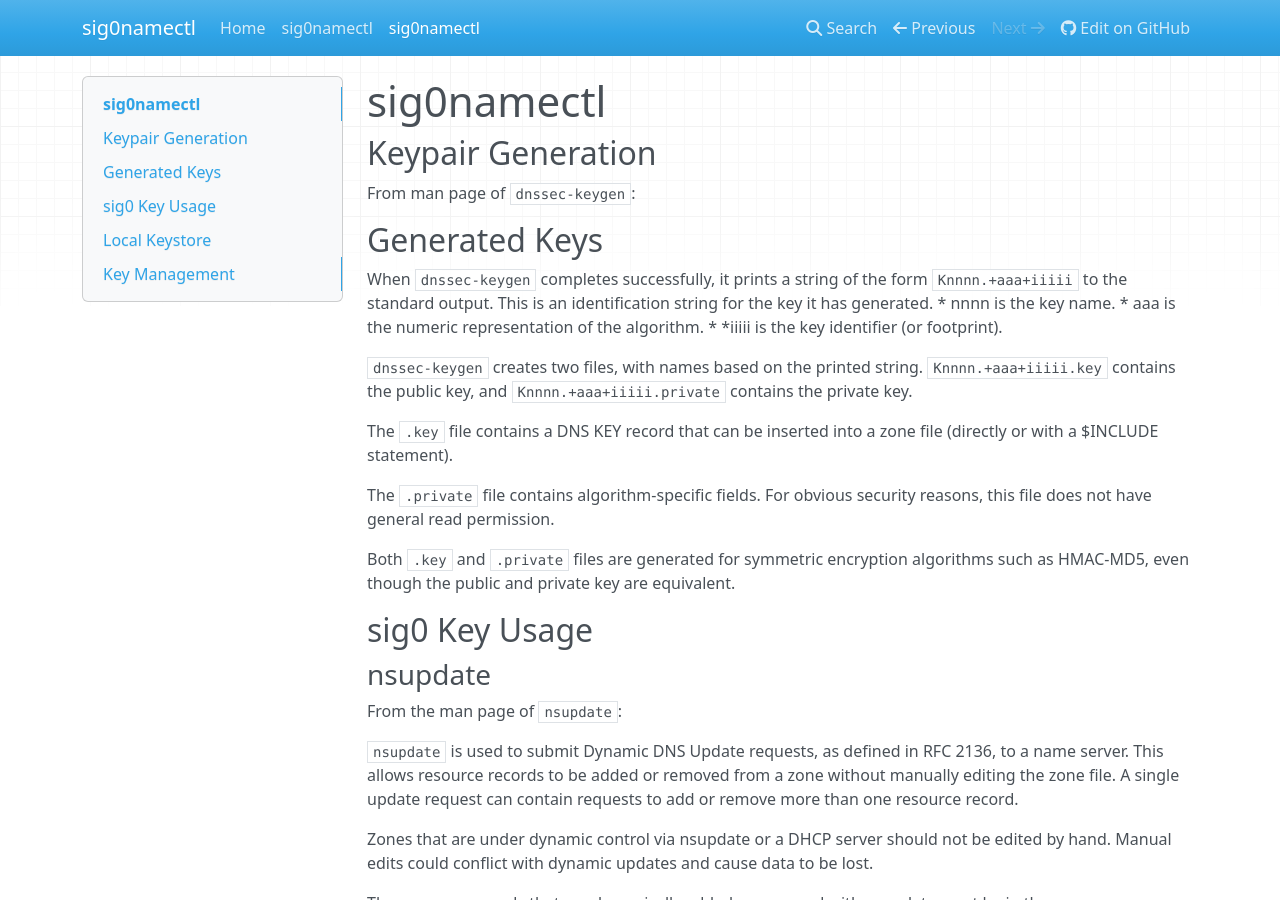
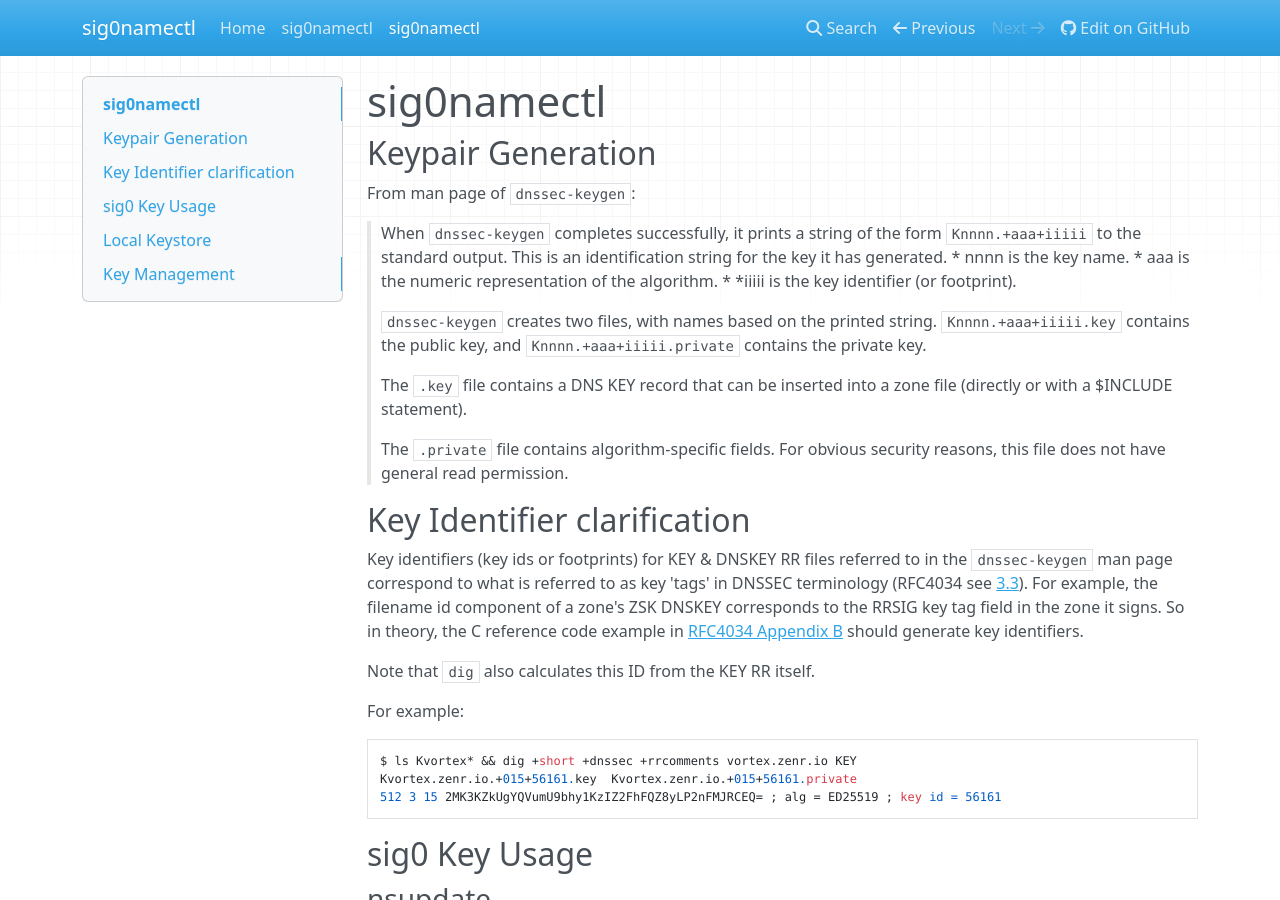
Before and after one commit to NetworkCommons/sig0namectl, an MkDocs documentation site: the page built from docs/sig0namectl Key Management.md, in a window 1280 px wide and 900 px high. Built offline with MkDocs 1.6.1, drawn with Linux system fonts in a browser that asks for light colours; nearby versions of some CDN libraries.

Commit message:
adds clarifications to key generation, ids, footprints, and tags

````diff
--- a/docs/sig0namectl Key Management.md
+++ b/docs/sig0namectl Key Management.md
@@ -4,20 +4,31 @@
 
 From man page of `dnssec-keygen`:
 
-## Generated Keys
+> When `dnssec-keygen` completes successfully, it prints a string of the form `Knnnn.+aaa+iiiii` to the standard output. This is an identification string for the key it has generated.
+> * nnnn is the key name.
+> * aaa is the numeric representation of the algorithm.
+> * *iiiii is the key identifier (or footprint).
+>
+> `dnssec-keygen` creates two files, with names based on the printed string. `Knnnn.+aaa+iiiii.key` contains the public key, and `Knnnn.+aaa+iiiii.private` contains the private key.
+>
+> The `.key` file contains a DNS KEY record that can be inserted into a zone file (directly or with a $INCLUDE statement).
+>
+> The `.private` file contains algorithm-specific fields. For obvious security reasons, this file does not have general read permission.
+>
 
-When `dnssec-keygen` completes successfully, it prints a string of the form `Knnnn.+aaa+iiiii` to the standard output. This is an identification string for the key it has generated.
-* nnnn is the key name.
-* aaa is the numeric representation of the algorithm.
-* *iiiii is the key identifier (or footprint).
+## Key Identifier clarification
 
-`dnssec-keygen` creates two files, with names based on the printed string. `Knnnn.+aaa+iiiii.key` contains the public key, and `Knnnn.+aaa+iiiii.private` contains the private key.
+Key identifiers (key ids or footprints) for KEY & DNSKEY RR files referred to in the `dnssec-keygen` man page correspond to what is referred to as key 'tags' in DNSSEC terminology (RFC4034 see [3.3](https://www.rfc-editor.org/rfc/rfc4034#section-3.3)). For example, the filename id component of a zone's ZSK DNSKEY corresponds to the RRSIG key tag field in the zone it signs. So in theory, the C reference code example in [RFC4034 Appendix B](https://www.rfc-editor.org/rfc/rfc4034#appendix-B) should generate key identifiers.
 
-The `.key` file contains a DNS KEY record that can be inserted into a zone file (directly or with a $INCLUDE statement).
+Note that `dig` also calculates this ID from the KEY RR itself.
 
-The `.private` file contains algorithm-specific fields. For obvious security reasons, this file does not have general read permission.
+For example:
+```
+$ ls Kvortex* && dig +short +dnssec +rrcomments vortex.zenr.io KEY
+Kvortex.zenr.io.+015+56161.key  Kvortex.zenr.io.+015+56161.private
+512 3 15 2MK3KZkUgYQVumU9bhy1KzIZ2FhFQZ8yLP2nFMJRCEQ= ; alg = ED25519 ; key id = 56161
+```
 
-Both `.key` and `.private` files are generated for symmetric encryption algorithms such as HMAC-MD5, even though the public and private key are equivalent.
 
 ## sig0 Key Usage
 
````
Also changed, not shown: docs/sig0namectl Dynamic DNSSEC Server Zone Configuration.md (+4 -0 lines).
